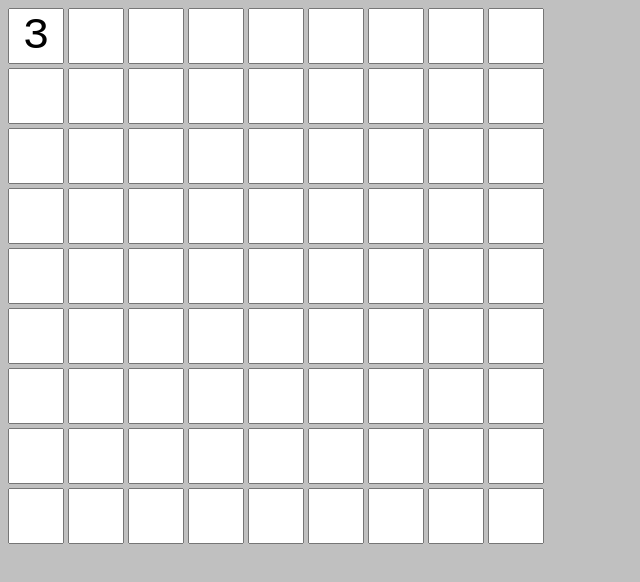
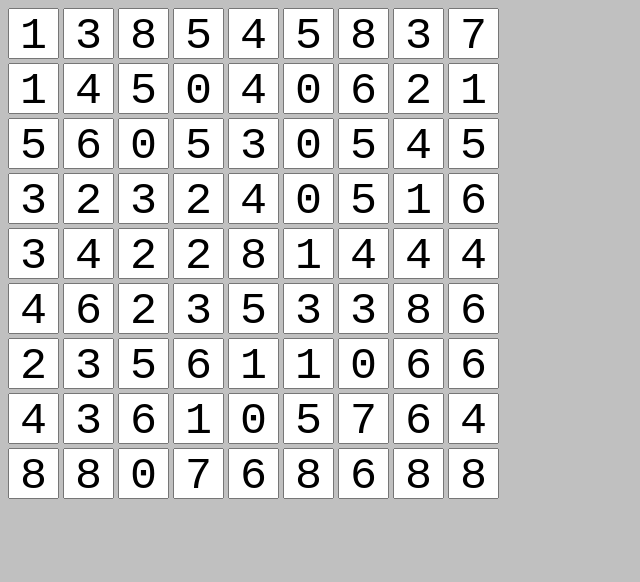
Before and after one commit to Dioweet-hash/sudoku-in-js, a plain HTML site: page index.html in a window 1280 px wide. Shown: the whole page, without its empty margins (0-640 px from the left). Drawn offline with Linux system fonts and the light colour scheme.

Commit message:
d
rand generato added

```diff
--- a/index.html
+++ b/index.html
@@ -7,16 +7,16 @@
   </head>
   <body>
     <textarea id="1" maxlength="1">3</textarea>
-    <textarea id="2" maxlength="1"></textarea>
-    <textarea id="3" maxlength="1"></textarea>
+    <textarea id="2" maxlength="1">1</textarea>
+    <textarea id="3" maxlength="1">4</textarea>
 
-    <textarea id="4" maxlength="1"></textarea>
-    <textarea id="5" maxlength="1"></textarea>
-    <textarea id="6" maxlength="1"></textarea>
+    <textarea id="4" maxlength="1">7</textarea>
+    <textarea id="5" maxlength="1">8</textarea>
+    <textarea id="6" maxlength="1">2</textarea>
 
-    <textarea id="7" maxlength="1"></textarea>
-    <textarea id="8" maxlength="1"></textarea>
-    <textarea id="9" maxlength="1"></textarea>
+    <textarea id="7" maxlength="1">9</textarea>
+    <textarea id="8" maxlength="1">5</textarea>
+    <textarea id="9" maxlength="1">6</textarea>
     <br>
     <textarea id="10" maxlength="1"></textarea>
     <textarea id="11" maxlength="1"></textarea>
--- a/main.js
+++ b/main.js
@@ -1,3 +1,15 @@
+function numberGenerator() {
+  let i = 1
+  while(i<82){
+    let randNumber = Math.floor(Math.random() * 9);
+    document.getElementById(i).value = randNumber;
+    i++;
+  }
+}
 
-var x = document.getElementById("1").value;
-alert(x)
+numberGenerator()
+//document.getElementById('myTextarea').value = '';
+
+//let value3 = Math.floor(Math.random() * 10);
+
+//alert(value3)
--- a/styles.css
+++ b/styles.css
@@ -1,7 +1,7 @@
 textarea{
   resize: none;
-  width: 50px;
-  height: 50px;
+  width: 45px;
+  height: 45px;
   overflow:hidden;
   font-size: 45px;
   text-align: center;
```
